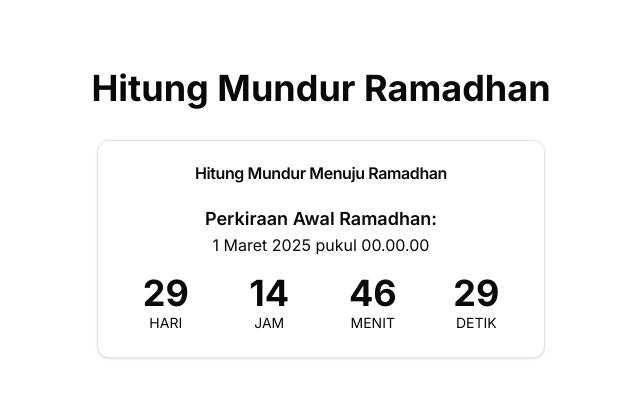
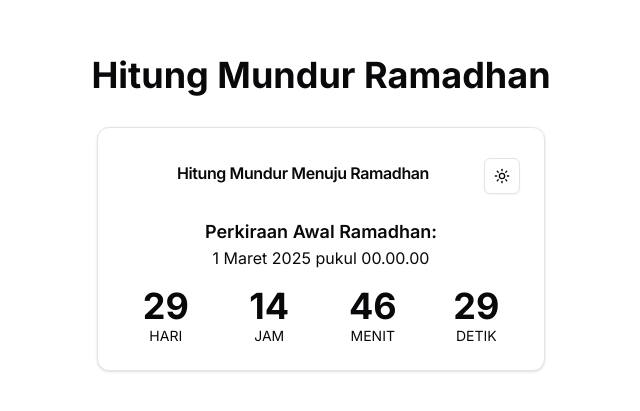
Before and after one commit to bimamib/ramadhan-countdown, a Next.js app: page / in a window 1280 px wide. Shown: the part 187-598 px from the top of the page, without its empty margins (319-959 px from the left). Built offline with nearby package versions, Linux system fonts and the light colour scheme.

Commit message:
Feat Dark Mode and Light Mode

```diff
--- a/app/layout.tsx
+++ b/app/layout.tsx
@@ -1,11 +1,12 @@
 import type { Metadata } from "next";
 import { Inter } from "next/font/google";
 import "./globals.css";
+import { ThemeProvider } from "@/components/theme-provider";
 
 const inter = Inter({ subsets: ["latin"] });
 
 export const metadata: Metadata = {
-  title: "Create Next App",
+  title: "Ramadhan Countdown",
   description: "Generated by create next app",
 };
 
@@ -16,7 +17,11 @@ export default function RootLayout({
 }>) {
   return (
     <html lang="en">
-      <body className={inter.className}>{children}</body>
+      <body className={inter.className}>
+        <ThemeProvider attribute={"class"} defaultTheme="system">
+          {children}
+        </ThemeProvider>
+      </body>
     </html>
   );
 }
--- a/components/ramadhan-countdown.tsx
+++ b/components/ramadhan-countdown.tsx
@@ -3,6 +3,7 @@
 import { useEffect, useState } from "react";
 import { Card, CardContent, CardHeader, CardTitle } from "./ui/card";
 import { useRamadhanCountdown } from "@/hooks/useRamadhanCountdown";
+import { ThemeToggle } from "./theme.toggle";
 
 export function RamadhanCountdown() {
   const [mounted, setMounted] = useState(false);
@@ -25,8 +26,11 @@ export function RamadhanCountdown() {
   if (!timeRemaining) {
     return (
       <Card className="w-full max-w-md mx-auto">
-        <CardHeader>
-          <CardTitle className="text-center">Ramadhan Mubarak</CardTitle>
+        <CardHeader className="flex flex-row items-center justify-between">
+          <CardTitle className="text-center flex-grow">
+            Ramadhan Mubarak
+          </CardTitle>
+          <ThemeToggle />
         </CardHeader>
         <CardContent>
           <p className="text-center">
@@ -55,10 +59,11 @@ export function RamadhanCountdown() {
 
   return (
     <Card className="w-full max-w-md mx-auto">
-      <CardHeader>
-        <CardTitle className="text-center">
+      <CardHeader className="flex flex-row items-center justify-between">
+        <CardTitle className="text-center flex-grow">
           Hitung Mundur Menuju Ramadhan
         </CardTitle>
+        <ThemeToggle />
       </CardHeader>
       <CardContent>
         <div className="text-center mb-4">
```
